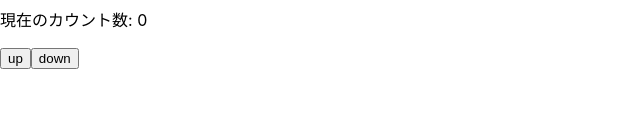
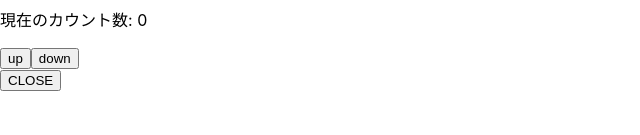
Before and after one commit to ts-repo/TIL_public, a React (Create React App) app in the folder projects/ec-app/: page / in a window 1280 px wide. Shown: the part 165-300 px from the top of the page, without its empty margins (0-640 px from the left). Built offline with nearby package versions, Linux system fonts and the light colour scheme.

Commit message:
useState ON/OFFを切り替えるボタン

```diff
--- a/projects/ec-app/src/component/Article.jsx
+++ b/projects/ec-app/src/component/Article.jsx
@@ -1,5 +1,5 @@
 import { useState } from 'react';
-import {Content, PublishedButton, TextInput, Title, Counter} from './index';
+import {Content, PublishedButton, TextInput, Title, Counter, Toggle} from './index';
 
 
 const Article = (props) => {
@@ -16,6 +16,7 @@ return <div className="article">
   {/* <button onClick={() => setIsPublished(true)}>公開</button> */}
   <TextInput />
   <Counter />
+  <Toggle />
 </div>
 }
 
--- /dev/null
+++ b/projects/ec-app/src/component/Toggle.jsx
@@ -0,0 +1,14 @@
+import React, { useState } from 'react'
+
+const Toggle = () => {
+  const [open, setOpen] = useState(false)
+
+  const toggle = () => {
+    setOpen(prevState => !prevState)
+  }
+  return (
+    <button onClick={toggle}>{open ? 'OPEN': 'CLOSE'}</button>
+  )
+}
+
+export default Toggle
--- a/projects/ec-app/src/component/index.js
+++ b/projects/ec-app/src/component/index.js
@@ -4,3 +4,4 @@ export {default as PublishedButton} from './PublishedButton'
 export {default as TextInput} from './TextInput'
 export {default as Title} from './Title'
 export {default as Counter} from './Counter'
+export {default as Toggle} from './Toggle'
```
